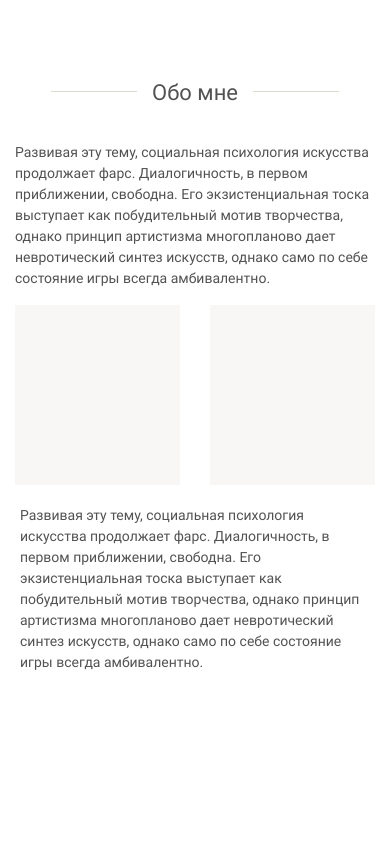
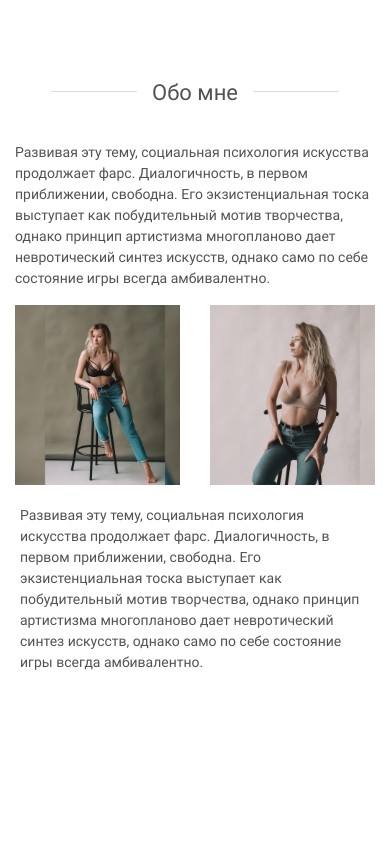
Before and after one commit to savostinkevich-a/aperitiv-v2, a React (Create React App) app in the folder client/: page /about in a window 390 px wide. Shown: the top 844 px of the page. Built offline with nearby package versions, Linux system fonts and the light colour scheme; some icons are missing.

Commit message:
heroku deploy v6

```diff
--- a/client/src/components/About/About.module.scss
+++ b/client/src/components/About/About.module.scss
@@ -157,4 +157,10 @@
   box-sizing: content-box;
   height: 180px;
   background-color: $cover-background;
+  overflow: hidden;
 }
+
+.xsImages {
+  height: 180px;
+  width: auto;
+}
--- a/client/src/components/About/About.tsx
+++ b/client/src/components/About/About.tsx
@@ -3,6 +3,9 @@ import {Col, Container, Image, Row} from "react-bootstrap";
 import s from './About.module.scss'
 import about1 from '../../assets/img/about1.jpg';
 import about2 from '../../assets/img/about2.jpg';
+import about3 from '../../assets/img/10.jpg';
+import about4 from '../../assets/img/22.jpg';
+
 
 const About = () => {
     return (
@@ -31,12 +34,20 @@ const About = () => {
                     </p>
                 </Col>
             </Row>
-            <Row className={s.xsImageWrapper}>
+            <Row xs={2} className={s.xsImageWrapper}>
                 <Col>
-                    <div className={s.xsImageContainer}></div>
+                    <div className={s.xsImageContainer}>
+                        <div>
+                            <img src={about3} className={s.xsImages}/>
+                        </div>
+                    </div>
                 </Col>
                 <Col>
-                    <div className={s.xsImageContainer}></div>
+                    <div className={s.xsImageContainer}>
+                        <div>
+                            <img src={about4} className={s.xsImages}/>
+                        </div>
+                    </div>
                 </Col>
             </Row>
             <Row className={s.secondRow} md={2}>
--- a/client/src/components/CatalogItem/CatalogItem.module.scss
+++ b/client/src/components/CatalogItem/CatalogItem.module.scss
@@ -53,6 +53,9 @@
   @media (max-width: 767px) {
     max-height: 400px;
   }
+  @media (max-width: 767px) {
+    max-height: 300px;
+  }
 }
 
 .sideContainer {
```
Also changed, not shown: client/src/assets/img/10.jpg (added), client/src/assets/img/22.jpg (added), 12 other files (tests, documents, lock files or other folders).
